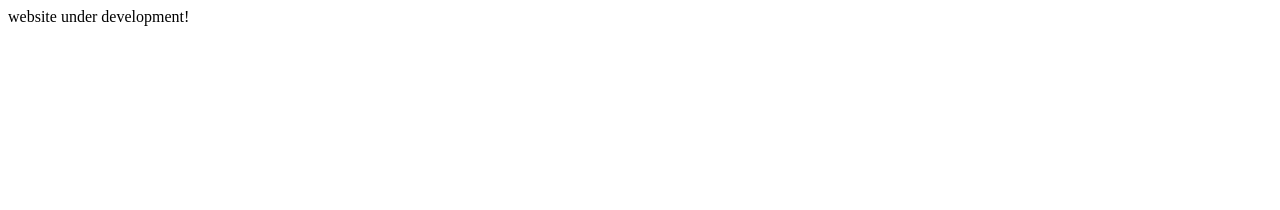
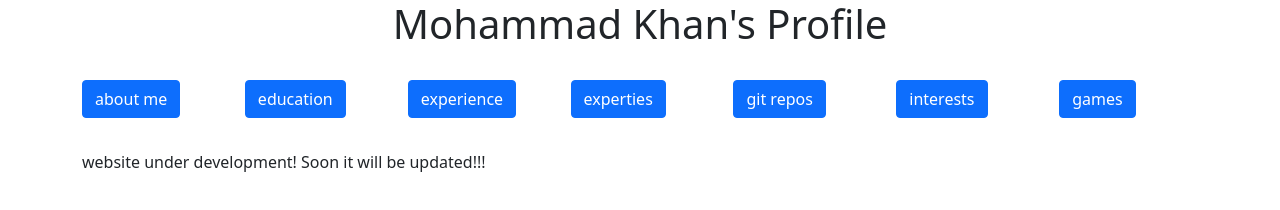
Before and after one commit to md-bd/md-bd.github.io, a plain HTML site: page index.html in a window 1280 px wide. Drawn offline with nearby package versions, Linux system fonts and the light colour scheme.

Commit message:
buttons added

```diff
--- a/index.html
+++ b/index.html
@@ -1 +1,56 @@
-website under development!
+<!DOCTYPE html>
+<html lang="en">
+    <head>
+        <!-- Required meta tags -->
+        <meta charset="utf-8">
+        <meta name="viewport" content="width=device-width, initial-scale=1">
+
+        <!-- Bootstrap CSS -->
+        <link href="https://cdn.jsdelivr.net/npm/bootstrap@5.1.3/dist/css/bootstrap.min.css" rel="stylesheet" integrity="sha384-1BmE4kWBq78iYhFldvKuhfTAU6auU8tT94WrHftjDbrCEXSU1oBoqyl2QvZ6jIW3" crossorigin="anonymous">
+        <script src="https://cdn.jsdelivr.net/npm/bootstrap@5.1.3/dist/js/bootstrap.bundle.min.js" integrity="sha384-ka7Sk0Gln4gmtz2MlQnikT1wXgYsOg+OMhuP+IlRH9sENBO0LRn5q+8nbTov4+1p" crossorigin="anonymous"></script>
+
+        <Title>MDK Website</Title>
+
+    </head>
+
+
+    <body>
+        <div class="container" id="first_div">
+            <h1 class="h1 text-center" id="header_text">Mohammad Khan's Profile</h1>
+        </div>
+
+        <div class="container">
+            <div class="row my-3" id="buttons_row_1">
+                <div class="col my-3" id="button_1_1">
+                    <button type="button" class="btn btn-primary" id = "bt_about_me">about me</button>
+                </div>
+                <div class="col my-3" id="button_1_2">
+                    <button type="button" class="btn btn-primary" id='bt_edu'>education</button>
+                </div>
+                <div class="col my-3" id="button_1_3">
+                    <button type="button" class="btn btn-primary" id='bt_exp'>experience</button>
+                </div>
+
+                <div class="col my-3" id="button_2_1">
+                    <button type="button" class="btn btn-primary">experties</button>
+                </div>
+                <div class="col my-3" id="button_2_2">
+                    <button type="button" class="btn btn-primary">git repos</button>
+                </div>
+                <div class="col my-3" id="button_2_3">
+                    <button type="button" class="btn btn-primary">interests</button>
+                </div>
+                <div class="col my-3" id="button_3_1">
+                    <button type="button" class="btn btn-primary">games</button>
+                </div>
+            </div>
+        </div>
+
+        <div class="container">
+            <p>
+                website under development! Soon it will be updated!!!
+            </p>
+        </div>
+
+    </body>
+</html>
```
